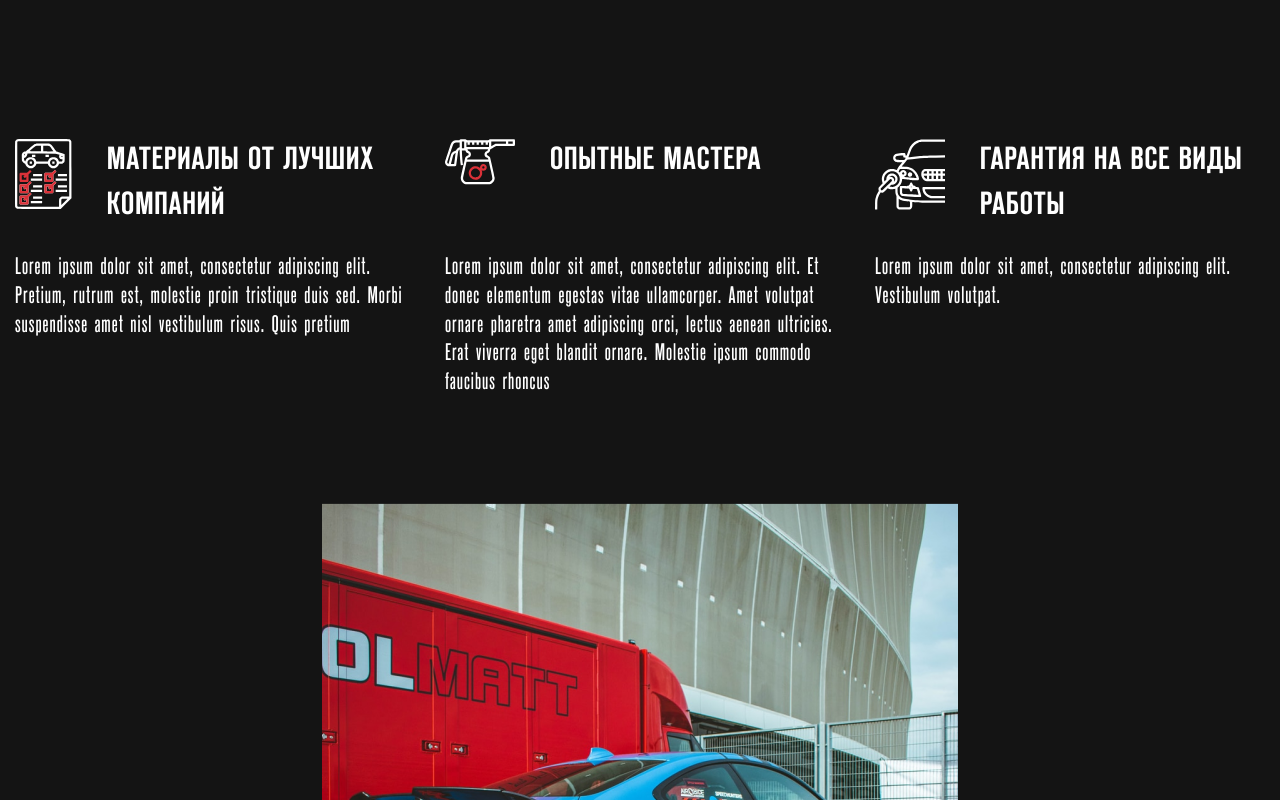
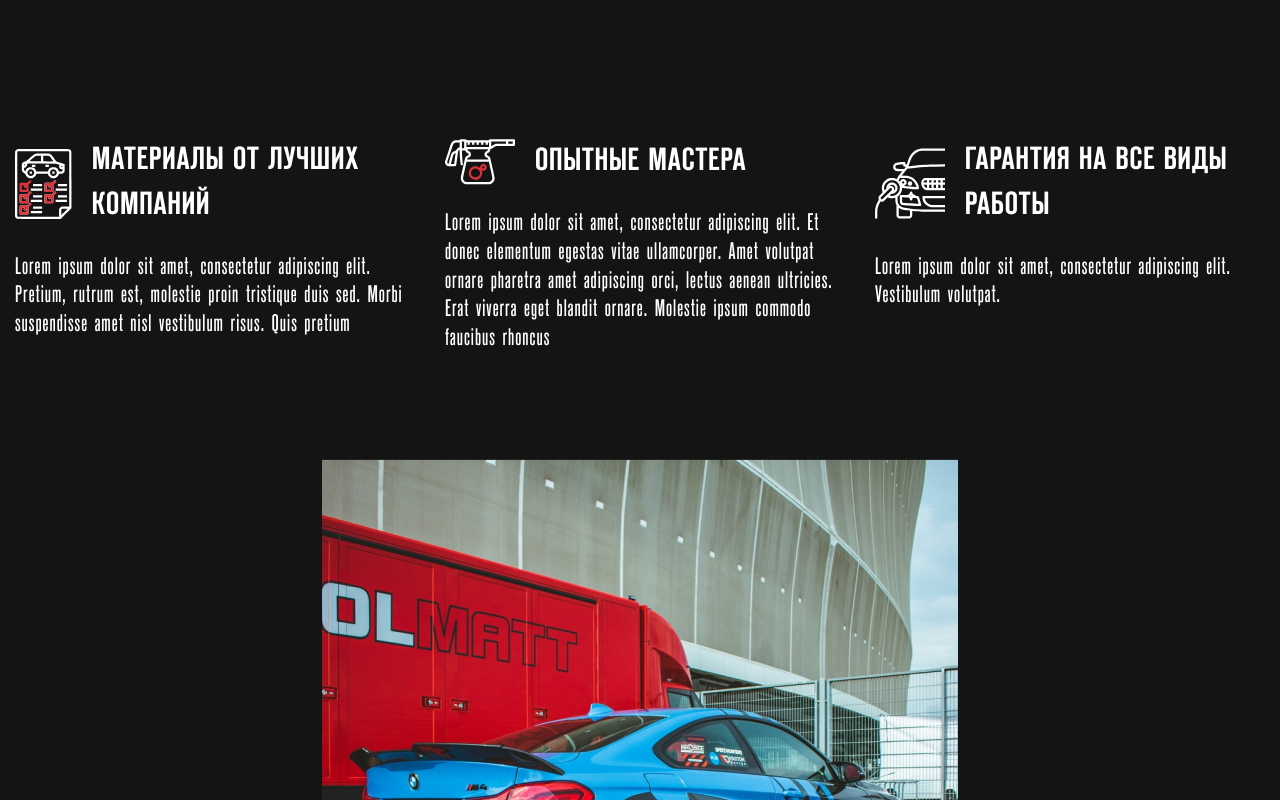
Before and after one commit to scffs/car-musc, a plain HTML site: page index.html in a window 1280 px wide. Shown: the part 2760-3560 px from the top of the page. Drawn offline with Linux system fonts and the light colour scheme.

Commit message:
Исправление неточностей.

```diff
--- a/assets/css/style.css
+++ b/assets/css/style.css
@@ -273,16 +273,16 @@ ul{
     width: 147px;
     height: 15px;
     background: url("../images/decor.svg") no-repeat center;
-    top: 210px;
+    top: 195px;
     left: 40%;
 }
 .features__item:nth-child(2)::after{
-    top: 240px;
+    top: 210px;
 }
 .item-features__top{
     display: flex;
-    align-items: start;
-    gap: 35px;
+    align-items: center;
+    gap: 20px;
     margin-bottom: 25px;
 }
 .features__title{
@@ -290,7 +290,6 @@ ul{
     line-height: 140%;
     letter-spacing: 1px;
     text-transform: uppercase;
-    min-height: 90px;
 }
 .features__slider > .slider-inner--features .slider__text--features{
     text-align: center;
@@ -340,6 +339,3 @@ ul{
         gap: unset;
     }
 }
-.features{
-    margin-bottom: 800px;
-}
```
